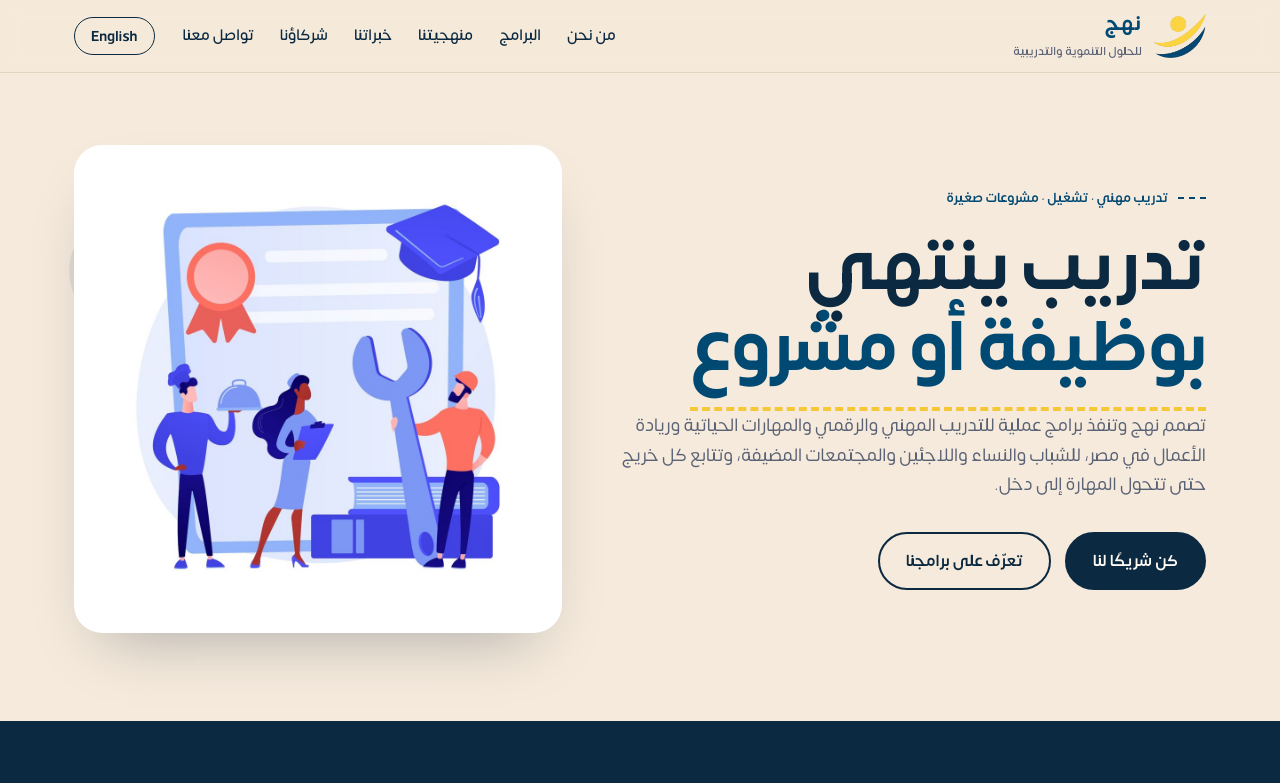
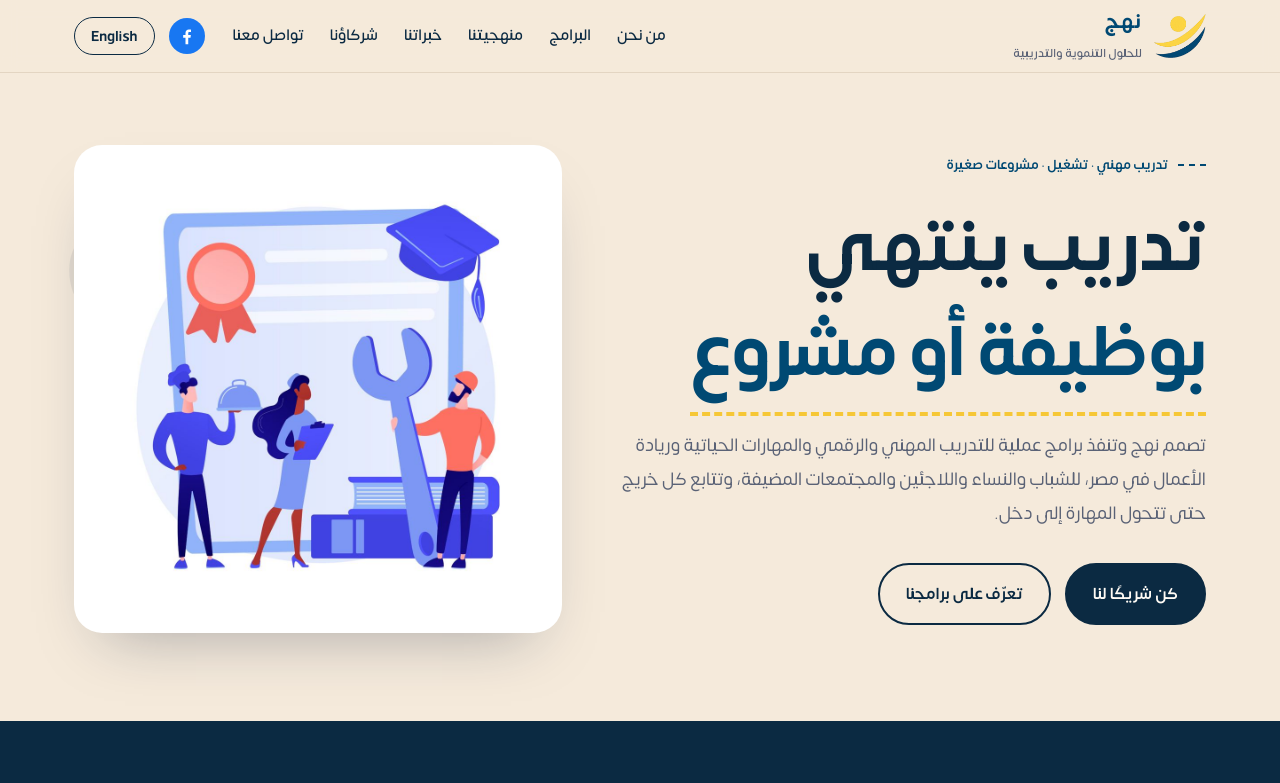
Before and after one commit to Nahj2026/nahj-dev-website, a plain HTML site: page index.html in a window 1280 px wide. Both pictures are taken after a click on the button "عربي". Shown: the top 783 px of the page. Drawn offline with Linux system fonts and the light colour scheme.

Commit message:
Add files via upload

```diff
--- a/index.html
+++ b/index.html
@@ -57,6 +57,11 @@ header{position:sticky;top:0;z-index:20;background:color-mix(in srgb,var(--sand)
 .lang{font-family:var(--display);border:1.5px solid var(--ink);background:transparent;color:var(--ink);border-radius:999px;padding:6px 16px;font-size:.92rem;font-weight:600;cursor:pointer}
 .lang:hover{background:var(--ink);color:var(--paper)}
 .nav-end{display:flex;align-items:center;gap:14px}
+.fb{display:inline-flex;align-items:center;justify-content:center;width:36px;height:36px;border-radius:50%;background:#1877F2;color:#fff;flex:none}
+.fb:hover{opacity:.85}
+:root[lang="ar"] h1,:root[lang="ar"] h2,:root[lang="ar"] h3{line-height:1.5}
+:root[lang="ar"] .quote blockquote{line-height:1.8}
+:root[lang="ar"] body{line-height:1.9}
 .menu-btn{display:none;background:none;border:0;padding:8px;cursor:pointer;color:var(--ink)}
 @media (max-width:900px){
   .links{display:none;position:absolute;top:72px;inset-inline:0;background:var(--paper);flex-direction:column;align-items:flex-start;padding:20px 24px;gap:16px;border-bottom:1px solid var(--line)}
@@ -231,6 +236,7 @@ footer{background:var(--ink);color:#AEB8CF;padding:36px 0;font-size:.9rem}
       <a href="#contact" data-i18n="navContact">Contact</a>
     </nav>
     <div class="nav-end">
+    <a class="fb" href="https://www.facebook.com/Nahjfordevelopment" target="_blank" rel="noopener" aria-label="Nahj on Facebook" title="Facebook"><svg width="20" height="20" viewBox="0 0 24 24" fill="currentColor"><path d="M13.5 22v-8h2.7l.4-3.2h-3.1V8.8c0-.9.3-1.5 1.6-1.5h1.7V4.4c-.3 0-1.3-.1-2.5-.1-2.5 0-4.1 1.5-4.1 4.2v2.3H7.4V14h2.8v8h3.3z"/></svg></a>
     <button class="lang" id="langBtn" type="button" aria-label="Switch language">عربي</button>
     <button class="menu-btn" id="menuBtn" type="button" aria-label="Open menu" aria-expanded="false" aria-controls="links">
       <svg width="26" height="26" viewBox="0 0 24 24" fill="none" stroke="currentColor" stroke-width="2" stroke-linecap="round"><path d="M4 7h16M4 12h16M4 17h16"/></svg>
```
